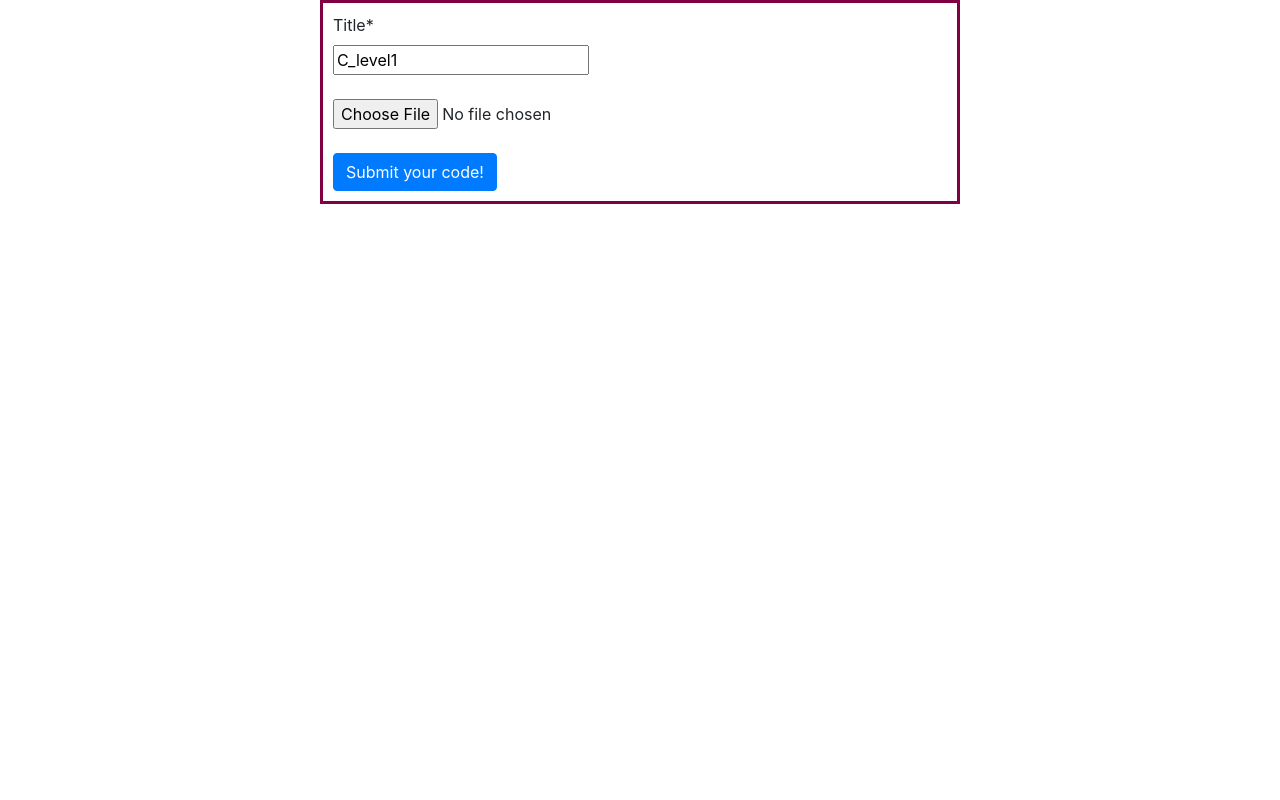
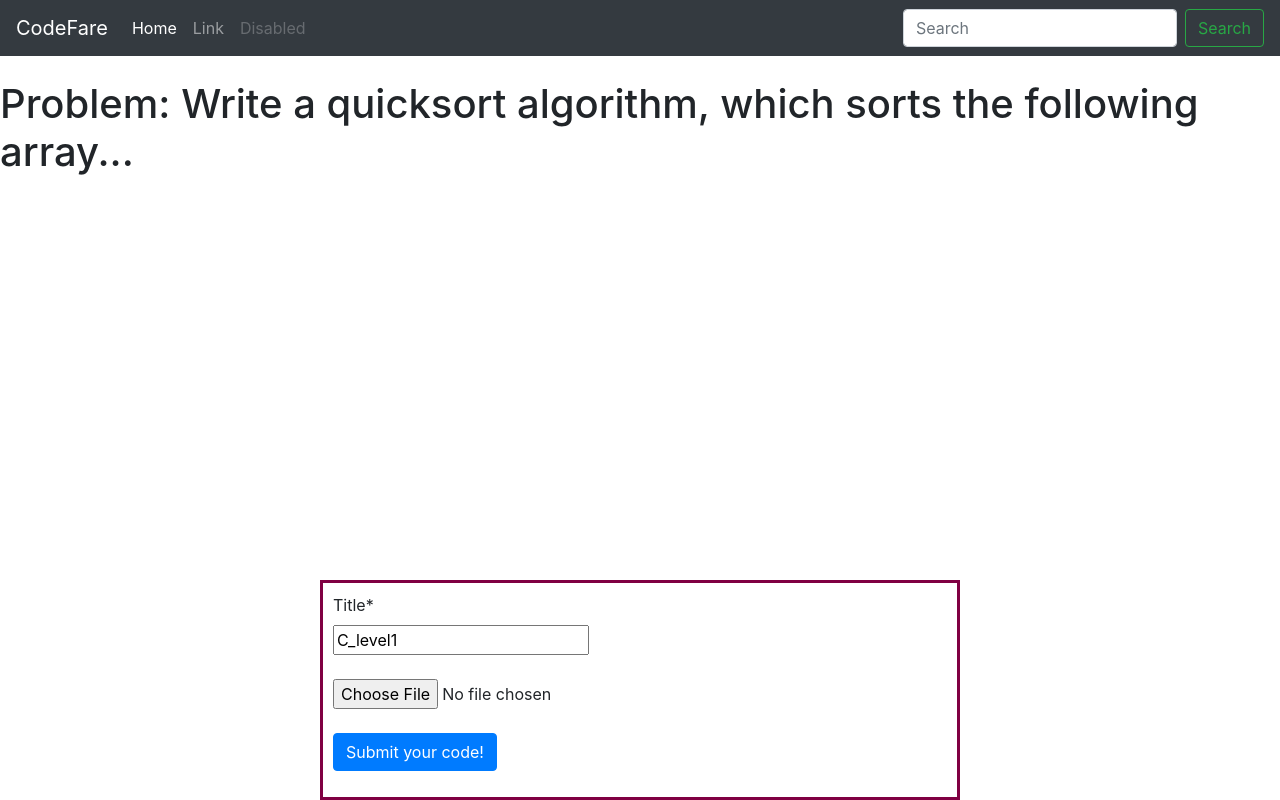
Before and after one commit to Lockers13/codefare, a Django app: page / in a window 1280 px wide. Run offline with Django 3.2, Linux system fonts and the light colour scheme; some libraries are stand-ins or nearby versions.

Commit message:
Front-end datawork

```diff
--- a/app/code_review/views.py
+++ b/app/code_review/views.py
@@ -18,6 +18,8 @@
 from app import settings
 from rest_framework.views import APIView
 from app import forms as app_forms
+from django.contrib.staticfiles.storage import staticfiles_storage
+
 
 dummyQ_dict = {'l20': {
     'p1': {'desc': 'Build a Web Server',
@@ -51,7 +53,12 @@
 
 class CodeValidation(APIView):
     def get(self, request):
-        return Response("hello", status=status.HTTP_200_OK)
+
+        path = os.path.join(settings.BASE_DIR, 'static/json/dql.json')
+        print(path)
+        with open(path, 'r') as f:
+            dummy_json_string = f.read()
+        return Response(dummy_json_string, status=status.HTTP_200_OK)
 
     def post(self, request):
 
@@ -61,9 +68,9 @@
         if form.is_valid():
             file_obj = request.FILES['upload_file']
             basename, ext = file_obj.name.split('.')
-            resp = 'Valid'
+            resp = 'Congratulations, your submission was valid...!'
             if not check_libs(file_obj, ext, l20p1info):
-                resp = 'Invalid: use of unavailable library'
+                resp = 'Invalid sumbission: use of unavailable library'
                 return Response(resp, status=status.HTTP_200_OK)
             return Response(resp, status=status.HTTP_200_OK)
         else:
--- a/app/static/js/index.js
+++ b/app/static/js/index.js
@@ -1,3 +1,23 @@
+fetch("http://localhost:8000/code_review/validate/")
+  .then(response => response.json())
+  .then(function(data) {
+      console.log(data)
+      let json_obj = JSON.parse(data)
+      let prob_info = document.getElementById('prob_info')
+      prob_info.innerHTML += json_obj["20"]["p1"]["desc"] + "<br>"
+      lang_keys = Object.keys(json_obj["20"]["p1"]["languages"])
+      for(let i = 0; i < lang_keys.length; i++) {
+          let lang_obj = json_obj["20"]["p1"]["languages"][lang_keys[i]]
+          prob_info.innerHTML += "<br>Score : " + lang_obj["score"] + "<br>Allowed libraries: <ul>"
+          for(let j = 0; j < + lang_obj["libs"].length; j++) {
+            prob_info.innerHTML +=  "<li>" + lang_obj["libs"][j].replace(/</g,'&lt;').replace(/>/g,'&gt;') + "</li>"
+          }
+          prob_info.innerHTML += "</ul>"
+      }
+
+  });
+
+
 $('#code_form' ).submit(
     function(e) {
         $.ajax( {
@@ -8,7 +28,15 @@
             contentType: false,
             success: function(result){
                 console.log(result);
+                if(result.startsWith("Invalid")) {
+                    $('#response').css("color", "red")
+                    $('#response').html(result)
                 }
+                else {
+                    $('#response').css("color", "green")
+                    $('#response').html(result)
+                }
+            }
         } );
         e.preventDefault();
     }
--- /dev/null
+++ b/app/static/json/dql.json
@@ -0,0 +1 @@
+{"20": {"p1": {"desc": "Build a Web Server", "languages": {"py": {"score": 10, "libs": ["os", "sys", "urllib", "json", "requests"]}, "c": {"score": 50, "libs": ["<stdio.h>", "<stdlib.h>"]}, "cpp": {"score": 40, "libs": []}, "rb": {"score": 20, "libs": []}, "java": {"score": 30, "libs": []}}}}}
--- a/app/templates/base.html
+++ b/app/templates/base.html
@@ -2,8 +2,9 @@
 <!DOCTYPE html>
 <html>
 <head>
+	<link rel="stylesheet" href="https://maxcdn.bootstrapcdn.com/bootstrap/4.5.2/css/bootstrap.min.css">
+
 	<script src="https://ajax.googleapis.com/ajax/libs/jquery/3.5.1/jquery.min.js"></script>
-	<link rel="stylesheet" href="https://stackpath.bootstrapcdn.com/bootstrap/4.1.3/css/bootstrap.min.css" integrity="sha384-MCw98/SFnGE8fJT3GXwEOngsV7Zt27NXFoaoApmYm81iuXoPkFOJwJ8ERdknLPMO" crossorigin="anonymous">
 
 
 	{% if title %}
@@ -13,6 +14,31 @@
 	{% endif %}
 </head>
 <body>
+		<header>
+				<nav class="navbar navbar-expand-md navbar-dark navbar-fixed-top bg-dark">
+				  <a class="navbar-brand" href="#">CodeFare</a>
+				  <button class="navbar-toggler" type="button" data-toggle="collapse" data-target="#navbarCollapse" aria-controls="navbarCollapse" aria-expanded="false" aria-label="Toggle navigation">
+					<span class="navbar-toggler-icon"></span>
+				  </button>
+				  <div class="collapse navbar-collapse" id="navbarCollapse">
+					<ul class="navbar-nav mr-auto">
+					  <li class="nav-item active">
+						<a class="nav-link" href="#">Home <span class="sr-only">(current)</span></a>
+					  </li>
+					  <li class="nav-item">
+						<a class="nav-link" href="#">Link</a>
+					  </li>
+					  <li class="nav-item">
+						<a class="nav-link disabled" href="#">Disabled</a>
+					  </li>
+					</ul>
+					<form class="form-inline mt-2 mt-md-0">
+					  <input class="form-control mr-sm-2" type="text" placeholder="Search" aria-label="Search">
+					  <button class="btn btn-outline-success my-2 my-sm-0" type="submit">Search</button>
+					</form>
+				  </div>
+				</nav>
+			  </header>
     {% block content %}
     {% endblock %}
 </body>
--- a/app/templates/index.html
+++ b/app/templates/index.html
@@ -3,10 +3,19 @@
 {% load crispy_forms_tags %}
 {% load static %}
 {% block content %}
-<div style="  margin: auto;
-width: 50%;
-border: 3px solid #800042;
-padding: 10px;">
+
+<!-- <h1>Problem: Write a quicksort algorithm, which sorts the following array...</h1>
+<h1>Problem: Write a quicksort algorithm, which sorts the following array...</h1>
+<h1>Problem: Write a quicksort algorithm, which sorts the following array...</h1>
+<h1>Problem: Write a quicksort algorithm, which sorts the following array...</h1>
+<h1>Problem: Write a quicksort algorithm, which sorts the following array...</h1>
+<h1>Problem: Write a quicksort algorithm, which sorts the following array...</h1>
+<h1>Problem: Write a quicksort algorithm, which sorts the following array...</h1>-->
+<br>
+<h1 style="position:relative">Problem: Write a quicksort algorithm, which sorts the following array...</h1>
+<p id="prob_info"></p>
+<div style="position: fixed; bottom: 0; width: 100%;">
+<div style="margin: auto; width: 50%; border: 3px solid #800042; padding: 10px;">
 <form id="code_form" action="" enctype="multipart/form-data" method="post">
   {% csrf_token %}
     <div class="form-row">
@@ -23,6 +32,10 @@
   <br>
     <button type="submit" class="btn btn-primary">Submit your code!</button>
 </form>
+<div>
+  <p id="response"></p>
+</div>
+</div>
 </div>
 
 
```
